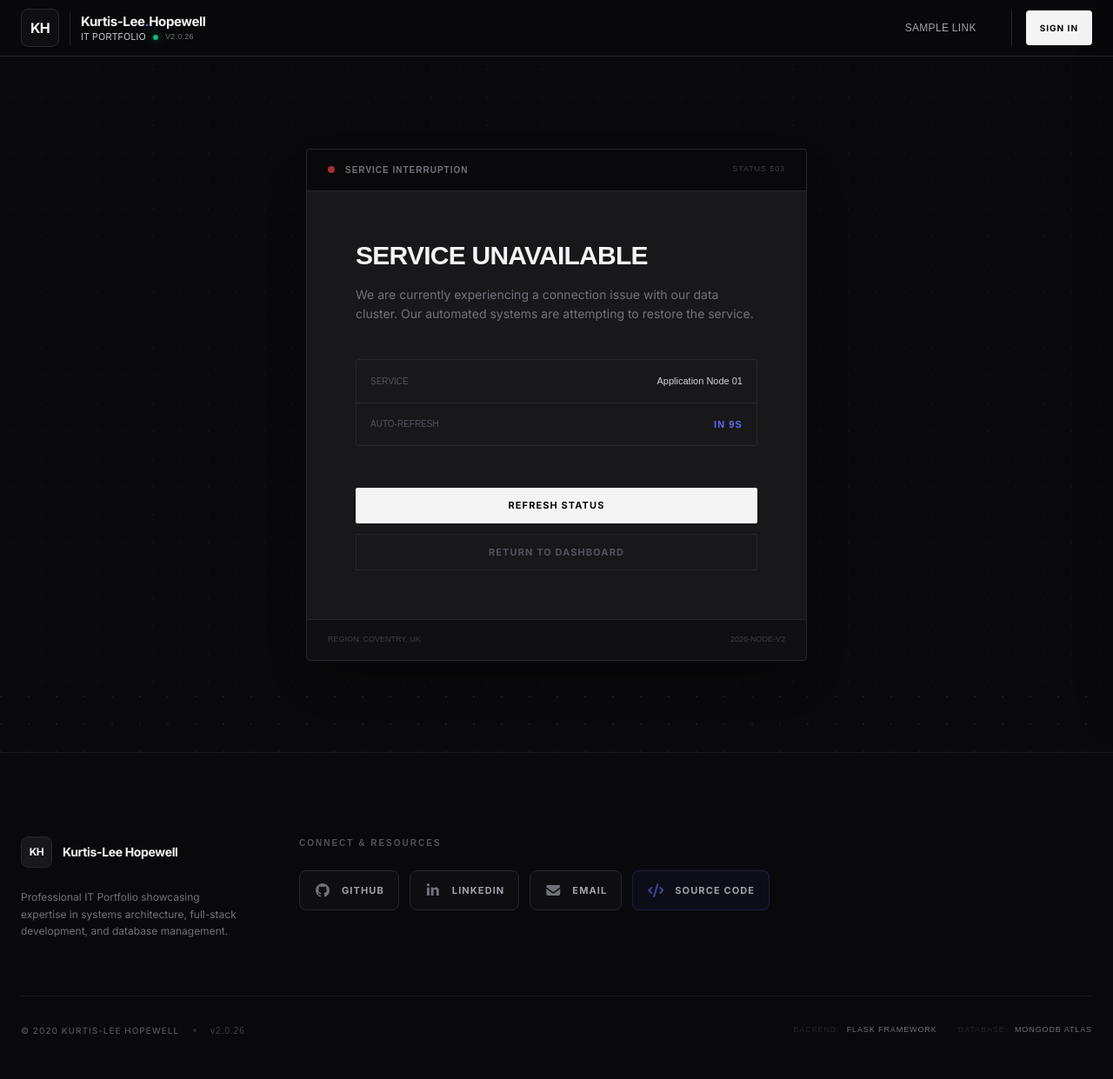
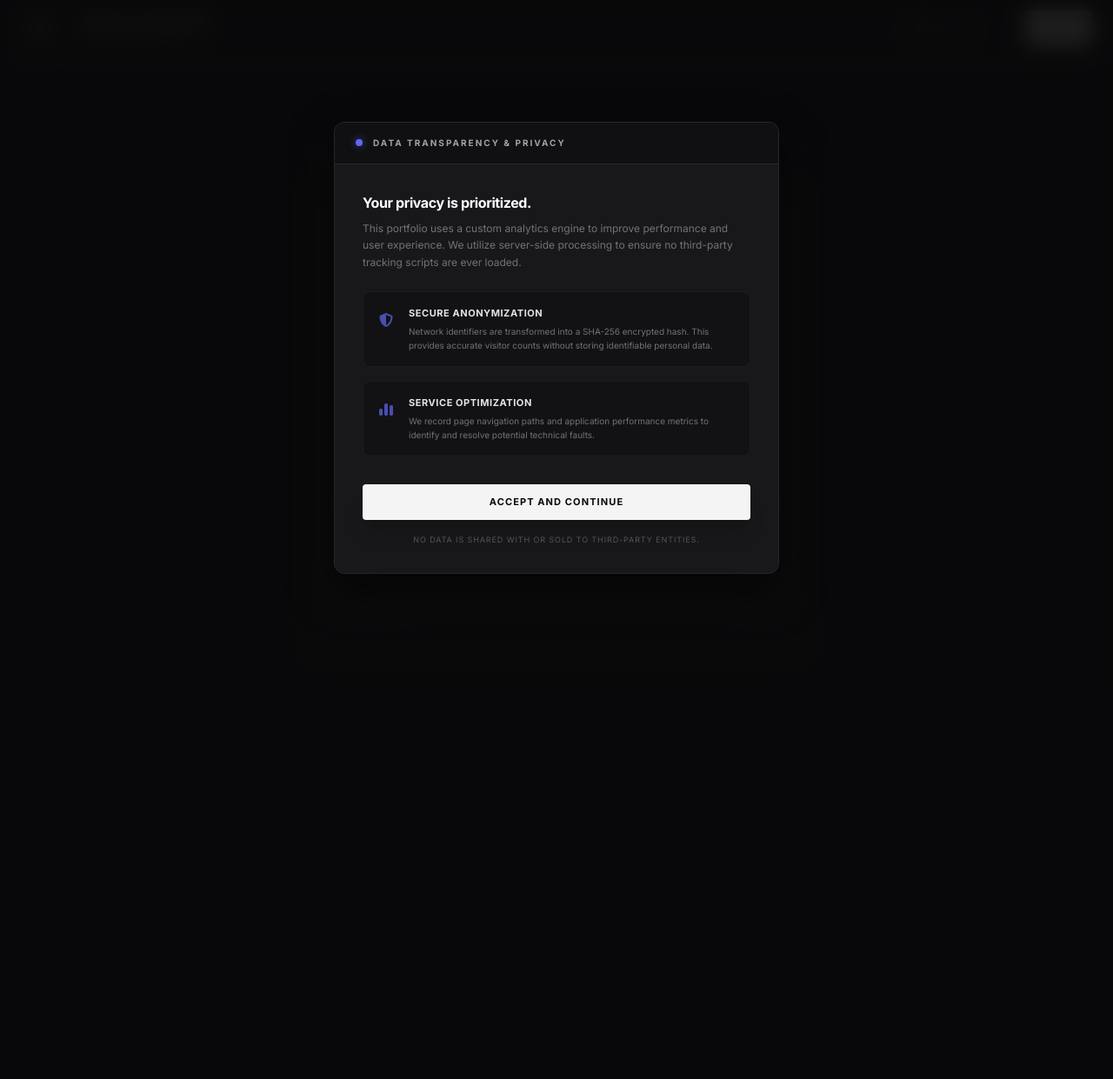
Before and after one commit to Kalmai221/portfolio, a Python web app: template api/templates/503.html in a window 1280 px wide. Shown: the whole page at 87% size. After the commit the page ends 660 px from the top, so only its background shows below. Run offline with Jinja, Linux system fonts and the light colour scheme; the template is opened without the code that fills it: most values are stand-ins (such as "Sample title", 1, 10 or a date in 2020); some libraries are stand-ins or nearby versions; some web fonts are replaced.

Commit message:
Missing Privacy Notice has been added back to the website after being found to be missing

```diff
--- a/api/templates/layout.html
+++ b/api/templates/layout.html
@@ -307,72 +307,148 @@
             </div>
 
             <div class="pt-8 border-t border-zinc-900 flex flex-col md:flex-row justify-between items-center gap-6">
+                <div class="flex flex-col md:flex-row items-center gap-4">
                     <div class="flex items-center gap-4 text-[10px] font-medium text-zinc-600 uppercase tracking-widest">
                         <span>&copy; {{ now.year if now else '2026' }} Kurtis-Lee Hopewell</span>
                         <span class="w-1 h-1 rounded-full bg-zinc-800"></span>
                         <span class="lowercase text-zinc-700 font-mono">v2.0.26</span>
                     </div>
 
-            <div class="flex items-center gap-6 text-[9px] font-mono uppercase tracking-widest">
+                    <button onclick="localStorage.removeItem('data-notice-accepted'); window.location.reload();"
+                            class="text-[9px] font-mono text-zinc-500 hover:text-brand transition-colors uppercase tracking-widest underline decoration-zinc-800 underline-offset-4">
+                        Privacy Policy
+                    </button>
+                </div>
+
+                <div class="flex items-center gap-8 text-[9px] font-mono uppercase tracking-widest">
+                    <div class="flex items-center gap-4">
                         <div class="flex items-center gap-2">
                             <span class="text-zinc-800">Backend:</span>
-                    <span class="text-zinc-500">Flask Framework</span>
+                            <span class="text-zinc-500">Flask</span>
                         </div>
                         <div class="flex items-center gap-2">
                             <span class="text-zinc-800">Database:</span>
-                    <span class="text-zinc-500">MongoDB Atlas</span>
+                            <span class="text-zinc-500">MongoDB</span>
+                        </div>
+                    </div>
+
+                    <div class="flex items-center gap-2 px-3 py-1 bg-emerald-500/5 border border-emerald-500/10 rounded-full">
+                        <span class="relative flex h-1.5 w-1.5">
+                            <span class="animate-ping absolute inline-flex h-full w-full rounded-full bg-emerald-400 opacity-75"></span>
+                            <span class="relative inline-flex rounded-full h-1.5 w-1.5 bg-emerald-500"></span>
+                        </span>
+                        <span class="text-emerald-500/80 font-bold">System Online</span>
                     </div>
                 </div>
             </div>
         </div>
     </footer>
 
+    <div id="data-modal" class="fixed inset-0 z-[200] flex items-end lg:items-center justify-center bg-zinc-950/90 backdrop-blur-md hidden opacity-0 transition-all duration-500">
+        <div id="data-modal-container" class="bg-zinc-900 border-t lg:border border-zinc-800 w-full max-w-lg rounded-t-2xl lg:rounded-xl shadow-[0_-20px_50px_rgba(0,0,0,0.5)] lg:shadow-[0_20px_50px_rgba(0,0,0,0.5)] overflow-hidden transform translate-y-full lg:translate-y-0 transition-transform duration-500">
+
+            <div class="lg:hidden w-full flex justify-center pt-3 pb-1">
+                <div class="w-10 h-1 bg-zinc-800 rounded-full"></div>
+            </div>
+
+            <div class="px-6 py-4 bg-zinc-950/50 border-b border-zinc-800 flex justify-between items-center">
+                <div class="flex items-center gap-3">
+                    <div class="w-2 h-2 rounded-full bg-brand shadow-[0_0_10px_rgba(99,102,241,0.6)]"></div>
+                    <h3 class="text-[10px] font-sans font-bold uppercase tracking-[0.2em] text-zinc-400">Data Transparency & Privacy</h3>
+                </div>
+            </div>
+
+            <div class="p-6 lg:p-8 space-y-6">
+                <div class="space-y-2">
+                    <h4 class="text-white font-bold text-sm lg:text-base tracking-tight">Your privacy is prioritized.</h4>
+                    <p class="text-zinc-500 text-xs leading-relaxed font-sans">
+                        This portfolio uses a custom analytics engine to improve performance and user experience. We utilize server-side processing to ensure no third-party tracking scripts are ever loaded.
+                    </p>
+                </div>
+
+                <div class="grid grid-cols-1 gap-4">
+                    <div class="flex items-start gap-4 p-4 bg-zinc-950/30 border border-zinc-800/50 rounded-lg group">
+                        <div class="text-brand shrink-0 mt-1 opacity-70 group-hover:opacity-100 transition-opacity"><i class="fa-solid fa-shield-halved"></i></div>
+                        <div>
+                            <p class="text-zinc-200 text-[11px] font-bold uppercase tracking-wider">Secure Anonymization</p>
+                            <p class="text-zinc-500 text-[10px] leading-relaxed mt-1">Network identifiers are transformed into a SHA-256 encrypted hash. This provides accurate visitor counts without storing identifiable personal data.</p>
+                        </div>
+                    </div>
+
+                    <div class="flex items-start gap-4 p-4 bg-zinc-950/30 border border-zinc-800/50 rounded-lg group">
+                        <div class="text-brand shrink-0 mt-1 opacity-70 group-hover:opacity-100 transition-opacity"><i class="fa-solid fa-chart-simple"></i></div>
+                        <div>
+                            <p class="text-zinc-200 text-[11px] font-bold uppercase tracking-wider">Service Optimization</p>
+                            <p class="text-zinc-500 text-[10px] leading-relaxed mt-1">We record page navigation paths and application performance metrics to identify and resolve potential technical faults.</p>
+                        </div>
+                    </div>
+                </div>
+
+                <div class="pt-2 space-y-4">
+                    <button onclick="acceptDataNotice()" class="w-full py-4 lg:py-3 bg-zinc-100 text-zinc-950 text-[11px] font-bold uppercase tracking-widest rounded hover:bg-white transition-all shadow-xl active:scale-[0.98]">
+                        Accept and Continue
+                    </button>
+                    <p class="text-[9px] font-sans text-zinc-600 uppercase tracking-widest text-center">No data is shared with or sold to third-party entities.</p>
+                </div>
+            </div>
+        </div>
+    </div>
+
     <script>
         document.addEventListener('DOMContentLoaded', () => {
+            // 1. Offline & UI Logic
             const offlineBanner = document.getElementById('offline-banner');
-            function updateOnlineStatus() {
-                if (navigator.onLine) offlineBanner.classList.remove('visible');
-                else offlineBanner.classList.add('visible');
-            }
-            window.addEventListener('online', updateOnlineStatus);
-            window.addEventListener('offline', updateOnlineStatus);
-            updateOnlineStatus();
-
             const revealObserver = new IntersectionObserver((entries) => {
-                entries.forEach(entry => {
-                    if (entry.isIntersecting) entry.target.classList.add('active');
-                });
+                entries.forEach(entry => { if (entry.isIntersecting) entry.target.classList.add('active'); });
             }, { threshold: 0.1 });
             document.querySelectorAll('.reveal').forEach(el => revealObserver.observe(el));
 
+            // 2. Mobile Menu
             const mobileMenu = document.getElementById('mobile-menu');
             const mobileOverlay = document.getElementById('mobile-menu-overlay');
-            const openBtn = document.getElementById('open-menu');
-            const closeBtn = document.getElementById('close-menu');
-
-            function toggleMobileMenu(show) {
+            window.toggleMobileMenu = function(show) {
                 if (show) {
                     mobileMenu.classList.remove('closed');
                     mobileOverlay.classList.remove('hidden');
-                    // Add this line to trigger the animation/visibility of the links
-                    mobileMenu.classList.add('stagger-active');
-
                     setTimeout(() => mobileOverlay.classList.add('opacity-100'), 50);
                     document.body.style.overflow = 'hidden';
                 } else {
                     mobileMenu.classList.add('closed');
-                    // Remove this line to reset the state for the next time it opens
-                    mobileMenu.classList.remove('stagger-active');
-
                     mobileOverlay.classList.remove('opacity-100');
                     setTimeout(() => mobileOverlay.classList.add('hidden'), 300);
                     document.body.style.overflow = '';
                 }
+            };
+            document.getElementById('open-menu').onclick = () => toggleMobileMenu(true);
+            document.getElementById('close-menu').onclick = () => toggleMobileMenu(false);
+            mobileOverlay.onclick = () => toggleMobileMenu(false);
+
+            // 3. Privacy Modal Logic
+            const dataModal = document.getElementById('data-modal');
+            const modalContainer = document.getElementById('data-modal-container');
+
+            window.acceptDataNotice = function() {
+                localStorage.setItem('data-notice-accepted', 'true');
+                modalContainer.classList.add('translate-y-full');
+                dataModal.classList.remove('opacity-100');
+                setTimeout(() => {
+                    dataModal.classList.add('hidden');
+                    document.body.style.overflow = '';
+                }, 500);
+            };
+
+            const hasAccepted = localStorage.getItem('data-notice-accepted');
+            if (!hasAccepted) {
+                setTimeout(() => {
+                    dataModal.classList.remove('hidden');
+                    setTimeout(() => {
+                        dataModal.classList.add('opacity-100');
+                        modalContainer.classList.remove('translate-y-full');
+                        modalContainer.classList.add('translate-y-0');
+                    }, 10);
+                    document.body.style.overflow = 'hidden';
+                }, 600);
             }
-
-            openBtn?.addEventListener('click', () => toggleMobileMenu(true));
-            closeBtn?.addEventListener('click', () => toggleMobileMenu(false));
-            mobileOverlay?.addEventListener('click', () => toggleMobileMenu(false));
         });
     </script>
 </body>
```
Lines whose indentation alone changed are shown as unchanged.
